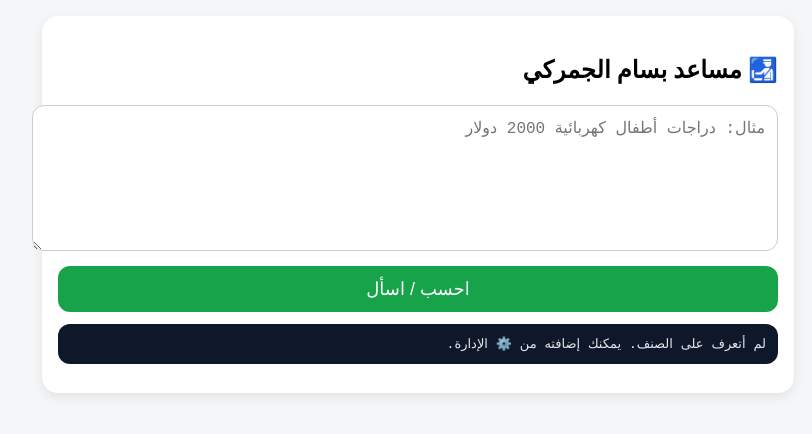
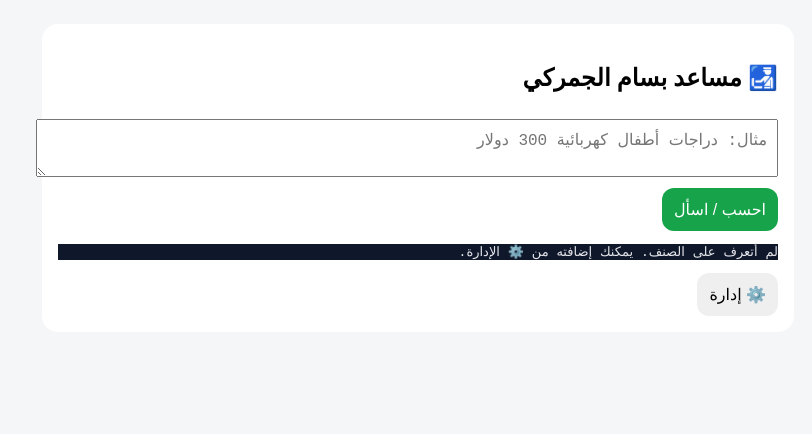
Before and after one commit to bassam-st/bassam-customs-ai, a plain HTML site: page index.html in a window 1280 px wide. Both pictures are taken after a click on the button "احسب / اسأل". Shown: the whole page, without its empty margins (222-1034 px from the left). Drawn offline with Linux system fonts and the light colour scheme.

Commit message:
Update index.html

```diff
--- a/index.html
+++ b/index.html
@@ -2,50 +2,17 @@
 <html lang="ar" dir="rtl">
 <head>
 <meta charset="utf-8">
-  <meta name="viewport" content="width=device-width, initial-scale=1">
+<meta name="viewport" content="width=device-width,initial-scale=1">
 <title>مساعد بسام الجمركي</title>
 <style>
-    body{
-      font-family: system-ui;
-      background:#f4f6f8;
-      margin:0;
-      padding:16px;
-    }
-    .card{
-      max-width:720px;
-      margin:auto;
-      background:#fff;
-      padding:16px;
-      border-radius:16px;
-      box-shadow:0 4px 12px rgba(0,0,0,.08);
-    }
-    textarea{
-      width:100%;
-      height:120px;
-      font-size:16px;
-      padding:12px;
-      border-radius:12px;
-      border:1px solid #ccc;
-    }
-    button{
-      width:100%;
-      margin-top:10px;
-      padding:12px;
-      font-size:18px;
-      border:0;
-      border-radius:12px;
-      background:#16a34a;
-      color:#fff;
-      cursor:pointer;
-    }
-    pre{
-      margin-top:12px;
-      background:#0f172a;
-      color:#e5e7eb;
-      padding:12px;
-      border-radius:12px;
-      white-space:pre-wrap;
-    }
+body{font-family:system-ui;background:#f4f6f8;padding:16px}
+.card{background:#fff;padding:16px;border-radius:16px;max-width:720px;margin:auto}
+textarea,input{width:100%;padding:10px;margin:6px 0;font-size:16px}
+button{padding:12px;border:0;border-radius:12px;font-size:16px;cursor:pointer}
+.green{background:#16a34a;color:#fff}
+.dark{background:#0f172a;color:#e5e7eb}
+.admin{margin-top:20px;border-top:1px dashed #ccc;padding-top:12px}
+.hidden{display:none}
 </style>
 </head>
 <body>
@@ -53,27 +20,59 @@
 <div class="card">
 <h2>🛃 مساعد بسام الجمركي</h2>
 
-  <textarea id="q" placeholder="مثال: دراجات أطفال كهربائية 2000 دولار"></textarea>
+<textarea id="q" placeholder="مثال: دراجات أطفال كهربائية 300 دولار"></textarea>
+<button class="green" id="ask">احسب / اسأل</button>
+<pre id="out" class="dark">جاهز…</pre>
 
-  <button id="ask">احسب / اسأل</button>
+<button onclick="showAdmin()">⚙️ إدارة</button>
 
-  <pre id="out">جاهز…</pre>
+<div id="admin" class="admin hidden">
+  <input id="pin" placeholder="PIN الإدارة">
+  <button onclick="login()">دخول</button>
+
+  <div id="panel" class="hidden">
+    <h3>➕ إضافة صنف</h3>
+    <input id="name" placeholder="اسم الصنف">
+    <input id="hs" placeholder="HS">
+    <input id="keys" placeholder="مرادفات (افصل بفاصلة)">
+    <input id="rate" placeholder="نسبة الجمارك (مثال 0.05)">
+    <button onclick="add()">حفظ الصنف</button>
+  </div>
+</div>
 </div>
 
 <script type="module">
-  import { answer } from "./engine/core.js";
+import {answer,adminLogin,addItem,addRule} from "./engine/core.js";
 
-  const q = document.getElementById("q");
 const out = document.getElementById("out");
 
-  document.getElementById("ask").onclick = async () => {
+document.getElementById("ask").onclick = async ()=>{
   out.textContent = "جاري المعالجة...";
-    try {
-      const res = await answer(q.value);
-      out.textContent = res.text || "تم.";
-    } catch (e) {
-      out.textContent = "خطأ: " + e.message;
-    }
+  const r = await answer(q.value);
+  out.textContent = r.text;
+};
+
+window.showAdmin = ()=>admin.classList.toggle("hidden");
+
+window.login = ()=>{
+  if(adminLogin(pin.value)){
+    panel.classList.remove("hidden");
+    pin.style.display="none";
+  } else alert("PIN غير صحيح");
+};
+
+window.add = ()=>{
+  addItem({
+    name:name.value,
+    hs:hs.value,
+    keywords:keys.value.split(",")
+  });
+  addRule({
+    hs:hs.value,
+    type:"percent_of_value",
+    rate:Number(rate.value)
+  });
+  alert("تم الحفظ");
 };
 </script>
 
```
Lines whose indentation alone changed are shown as unchanged.
